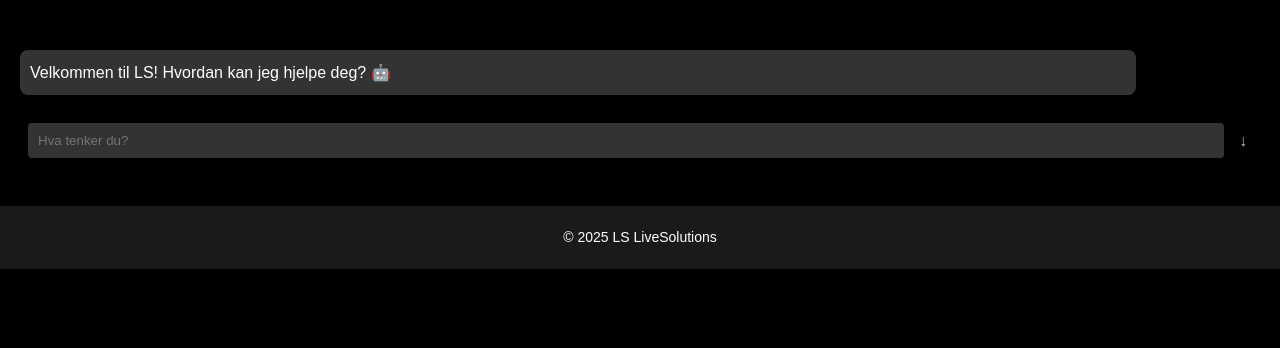
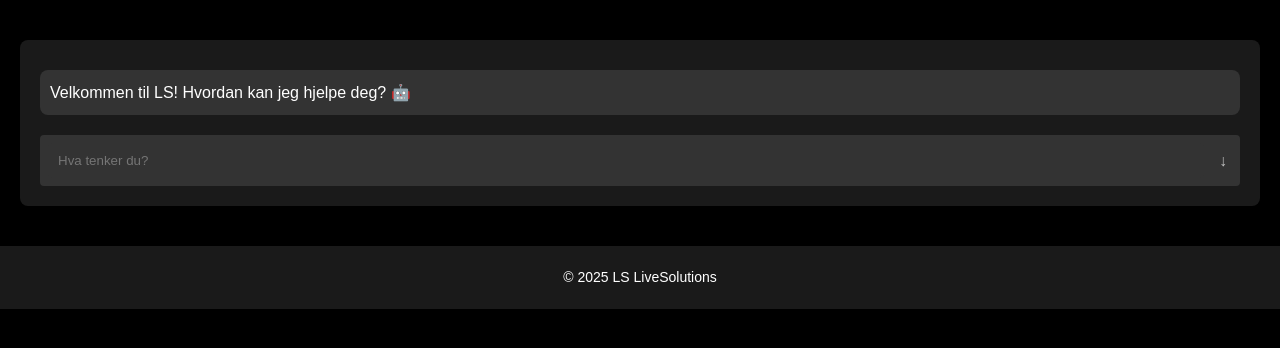
Before and after one commit to Eddie919191/LiveSolutions, a website: page public/index.html in a window 1280 px wide. Shown: the part 278-626 px from the top of the page. Drawn offline with Linux system fonts and the light colour scheme; no server answers.

Commit message:
Update style.css

```diff
--- a/public/css/style.css
+++ b/public/css/style.css
@@ -106,18 +106,22 @@ nav ul li a:hover {
 }
 
 .chatbox {
-  background: #1a1a1a;
-  padding: 20px;
-  max-width: 600px;
+  max-width: 600px; /* Controls the overall width */
   margin: 20px auto;
   border-radius: 8px;
+}
+
+.chat-content {
+  background: #1a1a1a; /* Apply the background to the inner container */
+  padding: 20px; /* Move padding here */
+  border-radius: 8px; /* Ensure the background has rounded corners */
 }
 
 #chat-messages {
   max-height: 300px;
   overflow-y: auto;
   margin-bottom: 10px;
-  width: 100%; /* Stretches to match the input area */
+  width: 100%; /* Ensure it takes the full width of .chat-content */
 }
 
 /* Style for chat messages */
@@ -125,7 +129,7 @@ nav ul li a:hover {
   margin: 10px 0;
   padding: 10px;
   border-radius: 8px;
-  max-width: 90%; /* Increased from 70% to stretch closer to full width */
+  max-width: 100%; /* Stretch messages to full width of #chat-messages */
   word-wrap: break-word;
 }
 
@@ -151,7 +155,9 @@ nav ul li a:hover {
   display: flex;
   align-items: center;
   padding: 0.5em;
-  width: 100%; /* Already stretches full width */
+  width: 100%; /* Ensure it takes the full width of .chat-content */
+  background: #333; /* Match the bot message background for consistency */
+  border-radius: 4px;
 }
 
 #chat-input {
@@ -397,7 +403,3 @@ footer a {
     flex: none; /* Reset flex for vertical stacking */
   }
 }
-  .employee-list li {
-    flex: none; /* Reset flex for vertical stacking */
-  }
-}
```
